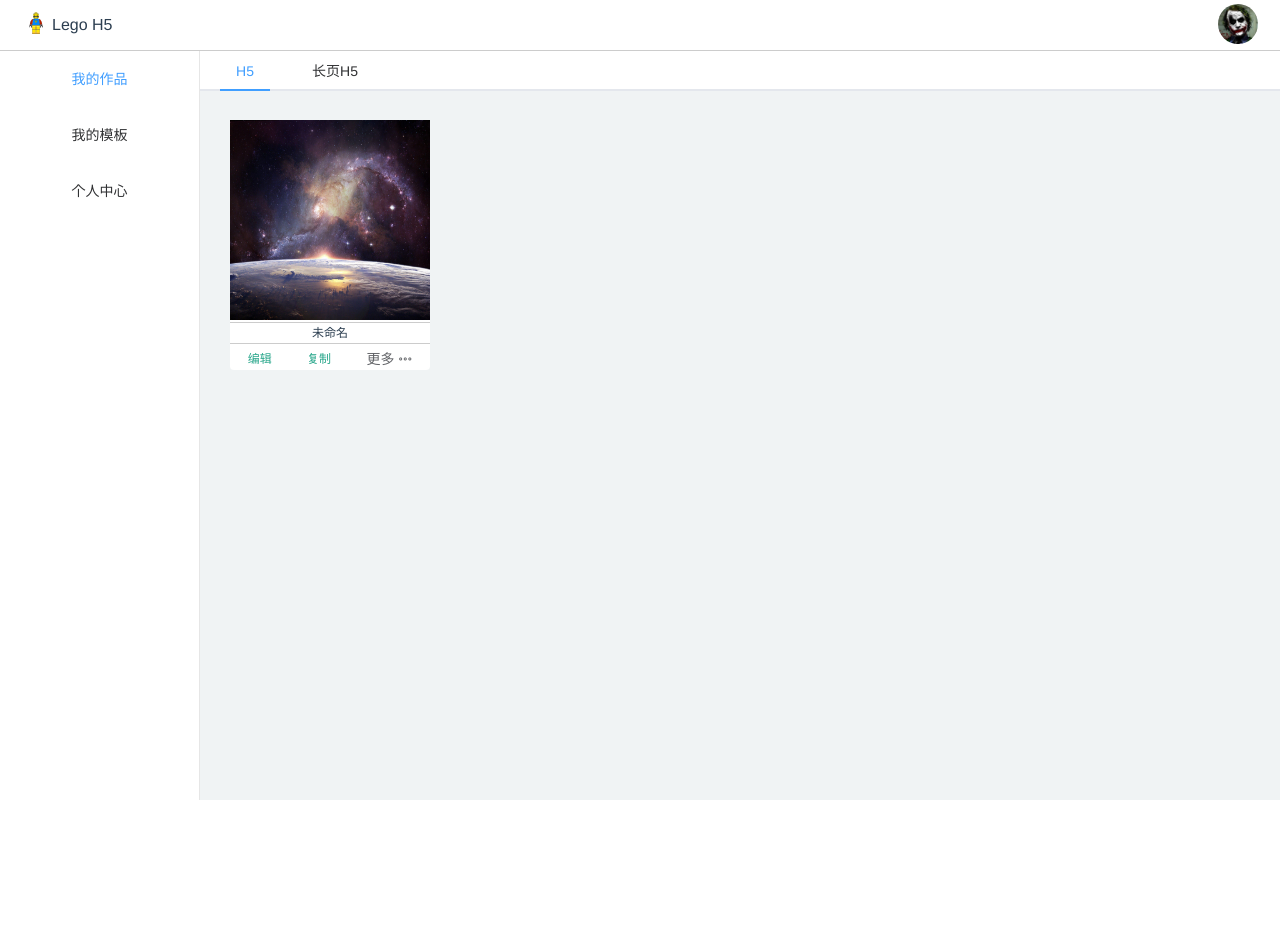
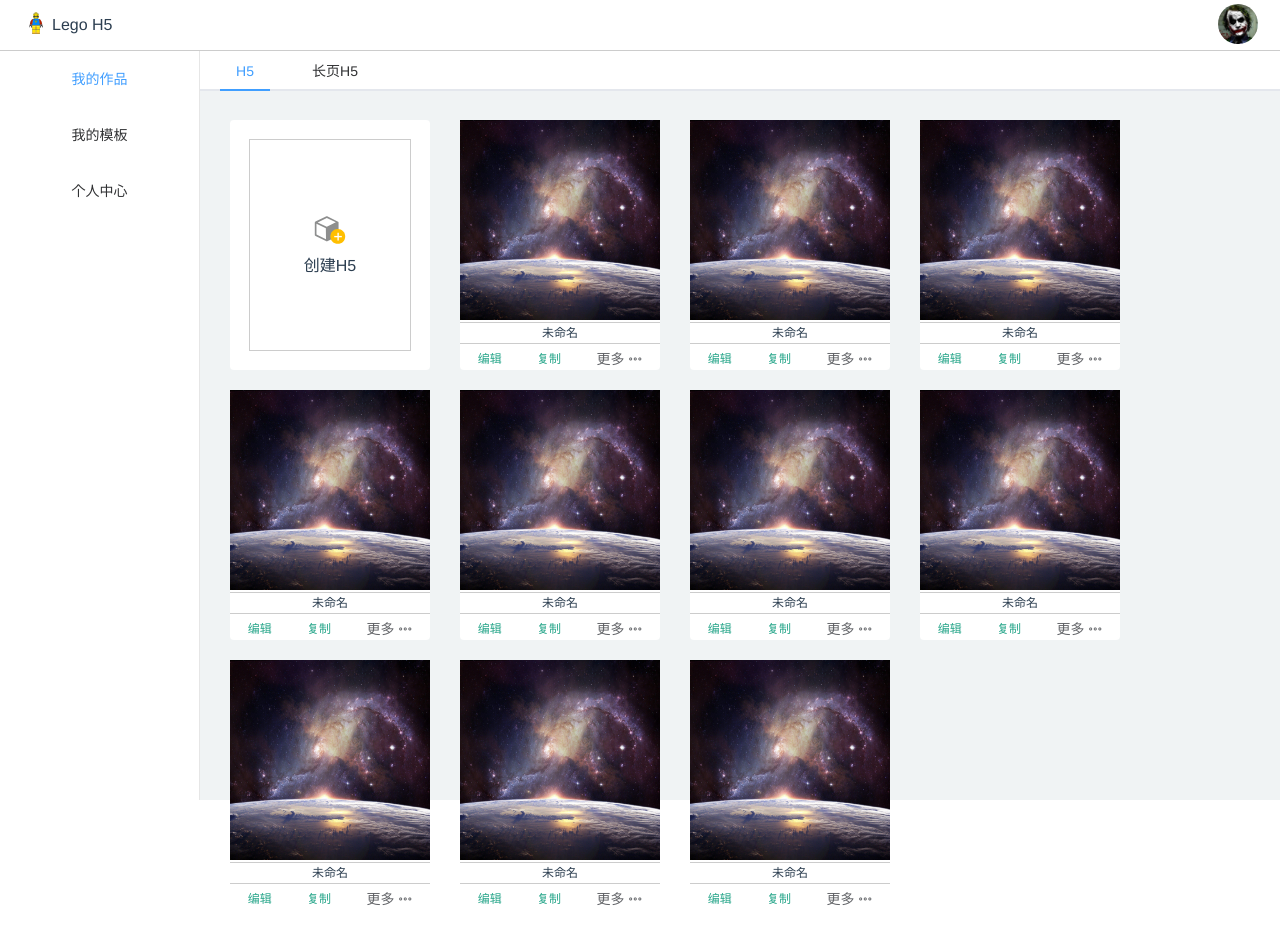
Before and after one commit to MagicHacker/Lego-H5, a Vue app: page /#/mainPage/worksPage in a window 1280 px wide. Before the commit the page ends 800 px from the top, so only its background shows below. Built offline with nearby package versions, Linux system fonts and the light colour scheme.

Commit message:
feat:使用插槽渲染模板

```diff
--- a/src/components/tabs-page/index.vue
+++ b/src/components/tabs-page/index.vue
@@ -2,10 +2,14 @@
   <el-tabs v-model="activeTab" @tab-click="changeTab">
     <el-tab-pane name="1">
       <div slot="label" class="tabs-item">H5</div>
-      <slot name="blank">插槽后备内容</slot>
+      <div class="tabs-pane-wrap">
+        <slot name="blank">插槽后备内容</slot>
+        <slot name="content">插槽后备内容</slot>
+      </div>
     </el-tab-pane>
     <el-tab-pane label="长页H5" name="2">
-      <div slot="label" class="tabs-item">长页H5</div>长页H5
+      <div slot="label" class="tabs-item">长页H5</div>
+      <slot name="blank">插槽后备内容</slot>
     </el-tab-pane>
   </el-tabs>
 </template>
@@ -39,4 +43,8 @@ export default class TabsPage extends Vue {
 .tabs-item {
   width: 50px;
 }
+.tabs-pane-wrap {
+  display: flex;
+  flex-wrap: wrap;
+}
 </style>
--- a/src/views/works-page/index.vue
+++ b/src/views/works-page/index.vue
@@ -2,7 +2,10 @@
   <div class="works-page-wrap">
     <tabs-page>
       <template v-slot:blank>
-        <content-template></content-template>
+        <blank-template></blank-template>
+      </template>
+      <template v-slot:content>
+        <content-template v-for="item in 10" :key="item"></content-template>
       </template>
     </tabs-page>
   </div>
```
